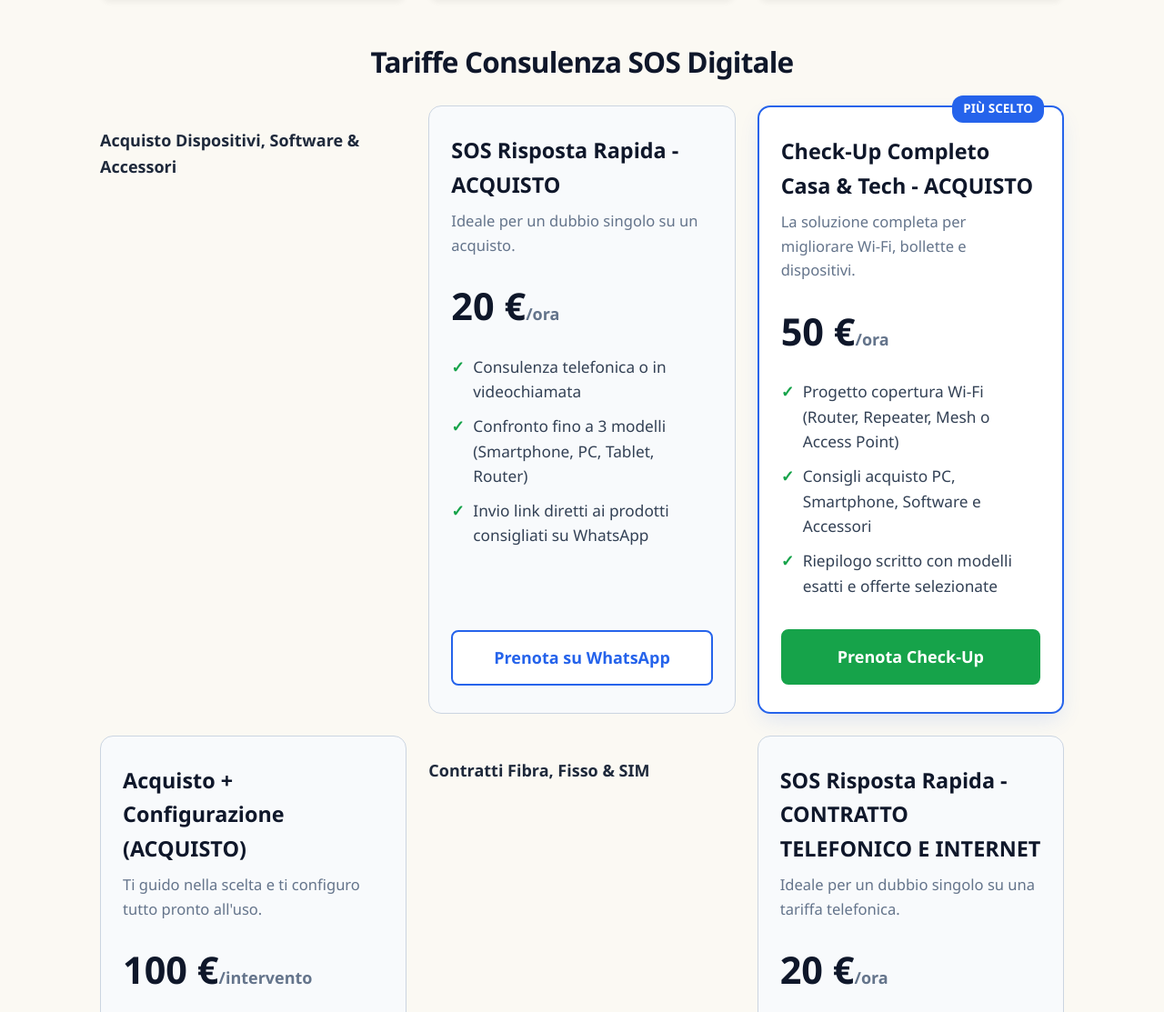
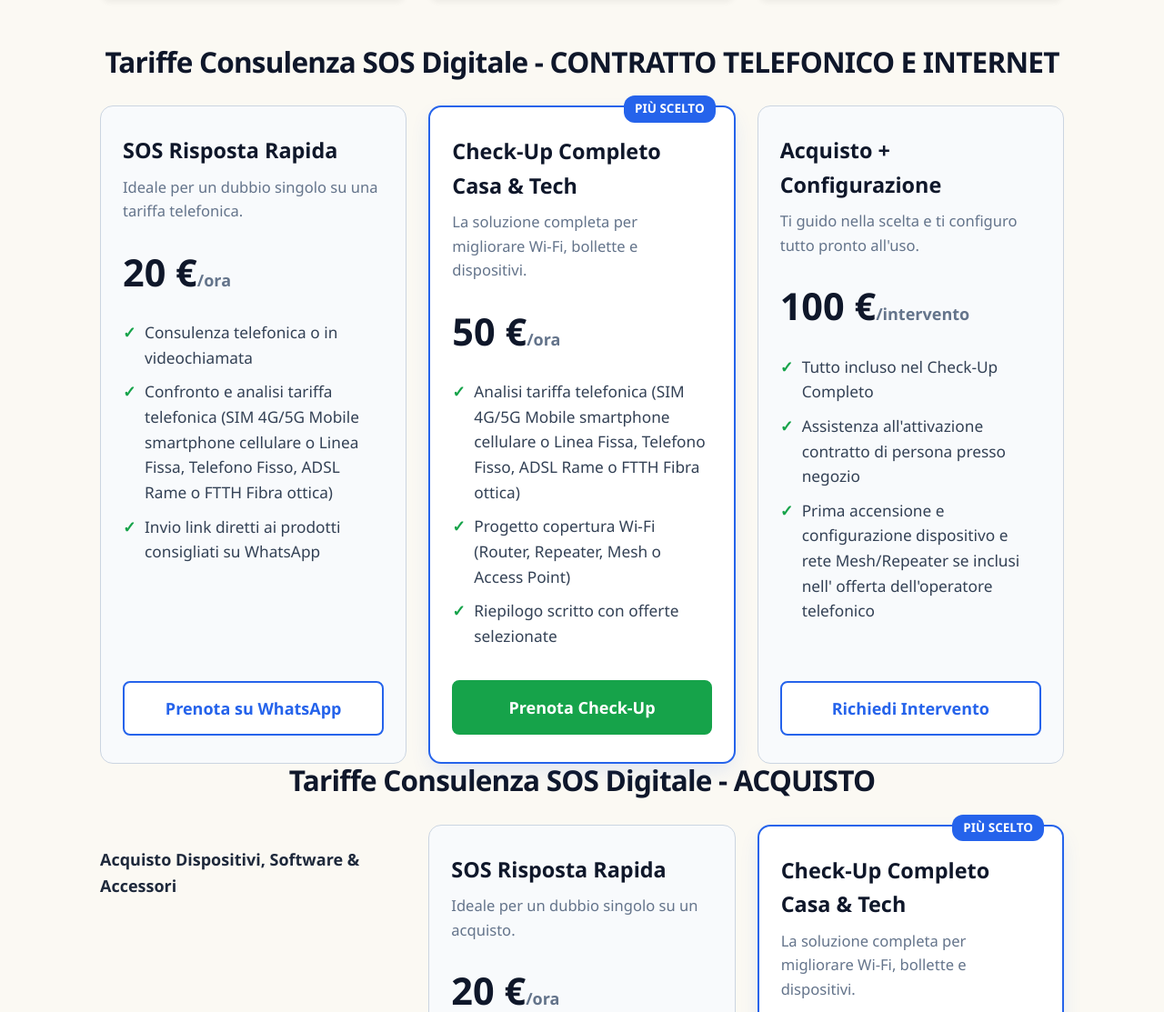
Before and after one commit to bssalex2020/pagine-web-ai, a plain HTML site: page bytetutor-gsnalex-pcprotetto/smartphone-insieme.html in a window 1280 px wide. Shown: the part 6065-7178 px from the top of the page at 91% size. Drawn offline with Linux system fonts and the light colour scheme.

Commit message:
Update smartphone-insieme.html - sos consulenza 3

```diff
--- a/bytetutor-gsnalex-pcprotetto/smartphone-insieme.html
+++ b/bytetutor-gsnalex-pcprotetto/smartphone-insieme.html
@@ -337,9 +337,62 @@
 
   </div>
 
-  <!-- TARIFFE E PACCHETTI -->
-  <h3 class="sos-pricing-title">Tariffe Consulenza SOS Digitale</h3>
+  <!-- TARIFFE E PACCHETTI 1 | CONTRATTO TELEFONICO E INTERNET -->
+  <h3 class="sos-pricing-title">Tariffe Consulenza SOS Digitale - CONTRATTO TELEFONICO E INTERNET</h3>
 
+
+  <div class="sos-pricing-grid">
+
+    <!-- Pacchetto 1 | CONTRATTO TELEFONICO E INTERNET -->
+    <div class="sos-price-card">
+      <div>
+        <div class="sos-plan-name">SOS Risposta Rapida</div>
+        <div class="sos-plan-desc">Ideale per un dubbio singolo su una tariffa telefonica.</div>
+        <div class="sos-price">20 €<span>/ora</span></div>
+        <ul class="sos-list">
+          <li>Consulenza telefonica o in videochiamata</li>
+          <li>Confronto e analisi tariffa telefonica (SIM 4G/5G Mobile smartphone cellulare o Linea Fissa, Telefono Fisso, ADSL Rame o FTTH Fibra ottica)</li>
+          <li>Invio link diretti ai prodotti consigliati su WhatsApp</li>
+        </ul>
+      </div>
+      <a href="https://wa.me/390000000000?text=Ciao!%20Vorrei%20prenotare%20una%20consulenza%20SOS%20Risposta%20Rapida%20da%2020%E2%82%AC%2Fora%20CONTRATTO%20TELEFONICO" target="_blank" class="sos-btn sos-btn-outline">Prenota su WhatsApp</a>
+    </div>
+
+    <!-- Pacchetto 2 (In evidenza) | CONTRATTO TELEFONICO E INTERNET -->
+    <div class="sos-price-card featured">
+      <span class="sos-popular-tag">Più Scelto</span>
+      <div>
+        <div class="sos-plan-name">Check-Up Completo Casa & Tech</div>
+        <div class="sos-plan-desc">La soluzione completa per migliorare Wi-Fi, bollette e dispositivi.</div>
+        <div class="sos-price">50 €<span>/ora</span></div>
+        <ul class="sos-list">
+          <li>Analisi tariffa telefonica (SIM 4G/5G Mobile smartphone cellulare o Linea Fissa, Telefono Fisso, ADSL Rame o FTTH Fibra ottica)</li>
+          <li>Progetto copertura Wi-Fi (Router, Repeater, Mesh o Access Point)</li>
+          <li>Riepilogo scritto con offerte selezionate</li>
+        </ul>
+      </div>
+      <a href="https://wa.me/390000000000?text=Ciao!%20Vorrei%20prenotare%20il%20Check-Up%20Completo%20Casa%20%26%20Tech%20da%2050%E2%82%AC%2Fora%20CONTRATTO%20TELEFONICO" target="_blank" class="sos-btn sos-btn-primary">Prenota Check-Up</a>
+    </div>
+
+    <!-- Pacchetto 3 | CONTRATTO TELEFONICO E INTERNET -->
+    <div class="sos-price-card">
+      <div>
+        <div class="sos-plan-name">Acquisto + Configurazione</div>
+        <div class="sos-plan-desc">Ti guido nella scelta e ti configuro tutto pronto all'uso.</div>
+        <div class="sos-price">100 €<span>/intervento</span></div>
+        <ul class="sos-list">
+          <li>Tutto incluso nel Check-Up Completo</li>
+          <li>Assistenza all'attivazione contratto di persona presso negozio</li>
+          <li>Prima accensione e configurazione dispositivo e rete Mesh/Repeater se inclusi nell' offerta dell'operatore telefonico</li>
+        </ul>
+      </div>
+      <a href="https://wa.me/390000000000?text=Ciao!%20Vorrei%20prenotare%20il%20pacchetto%20Acquisto%20%2B%20Configurazione%20da%20100%E2%82%AC%2Fintervento%20CONTRATTO%20TELEFONICO" target="_blank" class="sos-btn sos-btn-outline">Richiedi Intervento</a>
+    </div>
+
+  </div>
+
+  <!-- TARIFFE E PACCHETTI 2 | ACQUISTO -->
+  <h3 class="sos-pricing-title">Tariffe Consulenza SOS Digitale - ACQUISTO</h3>
 
   <div class="sos-pricing-grid">
 
@@ -347,7 +400,7 @@
     <!-- Pacchetto 1 | ACQUISTO  -->
     <div class="sos-price-card">
       <div>
-        <div class="sos-plan-name">SOS Risposta Rapida - ACQUISTO</div>
+        <div class="sos-plan-name">SOS Risposta Rapida</div>
         <div class="sos-plan-desc">Ideale per un dubbio singolo su un acquisto.</div>
         <div class="sos-price">20 €<span>/ora</span></div>
         <ul class="sos-list">
@@ -363,7 +416,7 @@
     <div class="sos-price-card featured">
       <span class="sos-popular-tag">Più Scelto</span>
       <div>
-        <div class="sos-plan-name">Check-Up Completo Casa & Tech - ACQUISTO</div>
+        <div class="sos-plan-name">Check-Up Completo Casa & Tech</div>
         <div class="sos-plan-desc">La soluzione completa per migliorare Wi-Fi, bollette e dispositivi.</div>
         <div class="sos-price">50 €<span>/ora</span></div>
         <ul class="sos-list">
@@ -378,7 +431,7 @@
     <!-- Pacchetto 3 | ACQUISTO -->
     <div class="sos-price-card">
       <div>
-        <div class="sos-plan-name">Acquisto + Configurazione (ACQUISTO)</div>
+        <div class="sos-plan-name">Acquisto + Configurazione</div>
         <div class="sos-plan-desc">Ti guido nella scelta e ti configuro tutto pronto all'uso.</div>
         <div class="sos-price">100 €<span>/intervento</span></div>
         <ul class="sos-list">
@@ -389,53 +442,6 @@
         </ul>
       </div>
       <a href="https://wa.me/390000000000?text=Ciao!%20Vorrei%20prenotare%20il%20pacchetto%20Acquisto%20%2B%20Configurazione%20da%20100%E2%82%AC%2Fintervento%20ACQUISTO" target="_blank" class="sos-btn sos-btn-outline">Richiedi Intervento</a>
-    </div>
-
- <h4>Contratti Fibra, Fisso & SIM</h4>
-    <!-- Pacchetto 1 | CONTRATTO TELEFONICO E INTERNET -->
-    <div class="sos-price-card">
-      <div>
-        <div class="sos-plan-name">SOS Risposta Rapida - CONTRATTO TELEFONICO E INTERNET</div>
-        <div class="sos-plan-desc">Ideale per un dubbio singolo su una tariffa telefonica.</div>
-        <div class="sos-price">20 €<span>/ora</span></div>
-        <ul class="sos-list">
-          <li>Consulenza telefonica o in videochiamata</li>
-          <li>Confronto e analisi tariffa telefonica (SIM 4G/5G Mobile smartphone cellulare o Linea Fissa, Telefono Fisso, ADSL Rame o FTTH Fibra ottica)</li>
-          <li>Invio link diretti ai prodotti consigliati su WhatsApp</li>
-        </ul>
-      </div>
-      <a href="https://wa.me/390000000000?text=Ciao!%20Vorrei%20prenotare%20una%20consulenza%20SOS%20Risposta%20Rapida%20da%2020%E2%82%AC%2Fora%20CONTRATTO%20TELEFONICO" target="_blank" class="sos-btn sos-btn-outline">Prenota su WhatsApp</a>
-    </div>
-
-    <!-- Pacchetto 2 (In evidenza) | CONTRATTO TELEFONICO E INTERNET -->
-    <div class="sos-price-card featured">
-      <span class="sos-popular-tag">Più Scelto</span>
-      <div>
-        <div class="sos-plan-name">Check-Up Completo Casa & Tech - CONTRATTO TELEFONICO E INTERNET</div>
-        <div class="sos-plan-desc">La soluzione completa per migliorare Wi-Fi, bollette e dispositivi.</div>
-        <div class="sos-price">50 €<span>/ora</span></div>
-        <ul class="sos-list">
-          <li>Analisi tariffa telefonica (SIM 4G/5G Mobile smartphone cellulare o Linea Fissa, Telefono Fisso, ADSL Rame o FTTH Fibra ottica)</li>
-          <li>Progetto copertura Wi-Fi (Router, Repeater, Mesh o Access Point)</li>
-          <li>Riepilogo scritto con offerte selezionate</li>
-        </ul>
-      </div>
-      <a href="https://wa.me/390000000000?text=Ciao!%20Vorrei%20prenotare%20il%20Check-Up%20Completo%20Casa%20%26%20Tech%20da%2050%E2%82%AC%2Fora%20CONTRATTO%20TELEFONICO" target="_blank" class="sos-btn sos-btn-primary">Prenota Check-Up</a>
-    </div>
-
-    <!-- Pacchetto 3 | CONTRATTO TELEFONICO E INTERNET -->
-    <div class="sos-price-card">
-      <div>
-        <div class="sos-plan-name">Acquisto + Configurazione (CONTRATTO TELEFONICO E INTERNET)</div>
-        <div class="sos-plan-desc">Ti guido nella scelta e ti configuro tutto pronto all'uso.</div>
-        <div class="sos-price">100 €<span>/intervento</span></div>
-        <ul class="sos-list">
-          <li>Tutto incluso nel Check-Up Completo</li>
-          <li>Assistenza all'attivazione contratto di persona presso negozio</li>
-          <li>Prima accensione e configurazione dispositivo e rete Mesh/Repeater se inclusi nell' offerta dell'operatore telefonico</li>
-        </ul>
-      </div>
-      <a href="https://wa.me/390000000000?text=Ciao!%20Vorrei%20prenotare%20il%20pacchetto%20Acquisto%20%2B%20Configurazione%20da%20100%E2%82%AC%2Fintervento%20CONTRATTO%20TELEFONICO" target="_blank" class="sos-btn sos-btn-outline">Richiedi Intervento</a>
     </div>
 
   </div>
```
